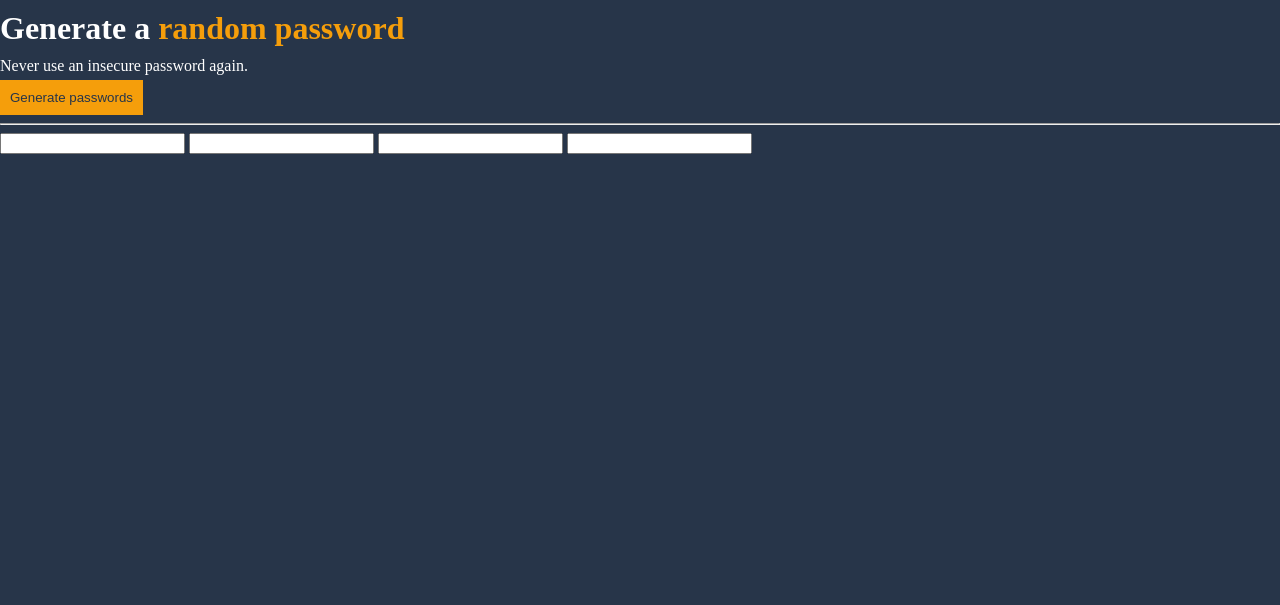
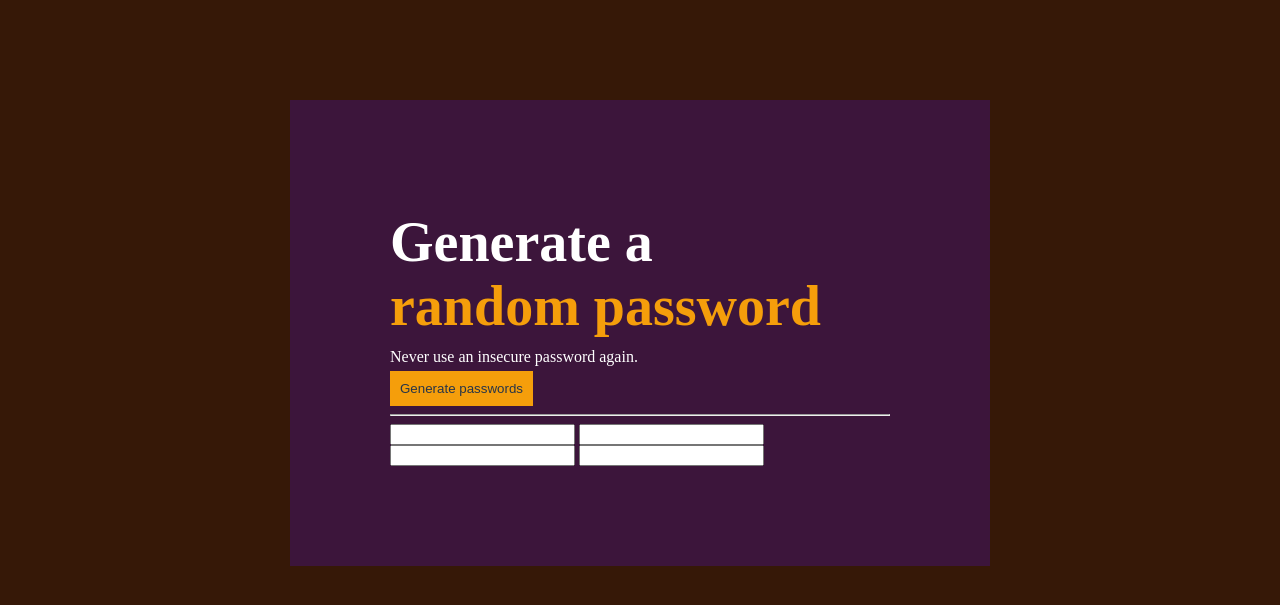
Before and after one commit to ThinkerDreamer/animated-spoon, a Jekyll site: the page pswd-generator-solo-project/index.html, which Jekyll copies as it is, in a window 1280 px wide. Shown: the top 605 px of the page. Built offline with Jekyll 4.4.1, drawn with Linux system fonts in a browser that asks for light colours.

Commit message:
more work on styling

```diff
--- a/pswd-generator-solo-project/index.css
+++ b/pswd-generator-solo-project/index.css
@@ -4,15 +4,24 @@ html, body {
 }
 
 body {
-    background: #273549;
+    background: #361807;
     color: white;
+    max-width: 700px;
+    margin: 0 auto;
 }
 
+.content {
+    background-color: #3C153B;
+    padding: 100px;
+    margin-top: 100px;
+}
 h1 {
     margin: 10px auto;
+    font-size: 350%;
 }
 
 .colored-text {
+    display: block;
     color: #F59E0B;
 }
 
--- a/pswd-generator-solo-project/index.html
+++ b/pswd-generator-solo-project/index.html
@@ -6,6 +6,7 @@
         <meta name="viewport" content="width=device-width, initial-scale=1.0">
     </head>
     <body>
+        <div class="content">
             <header>
                 <h1>Generate a <span class="colored-text">random password</span></h1>
                 <p>Never use an insecure password again.</p>
@@ -18,6 +19,7 @@
                 <input type="text" id="pw3-el" class="passwords">
                 <input type="text" id="pw4-el" class="passwords">
             </main>
+        </div>
         <script src="index.js"></script>
     </body>
 </html>
```
Lines whose indentation alone changed are shown as unchanged.
